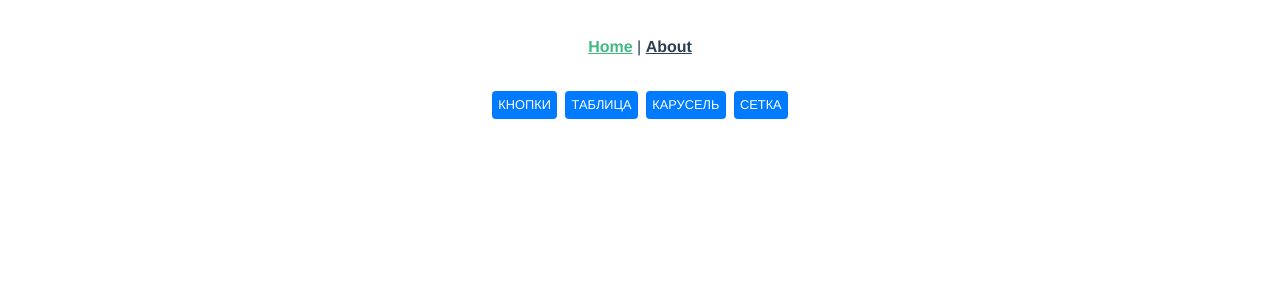
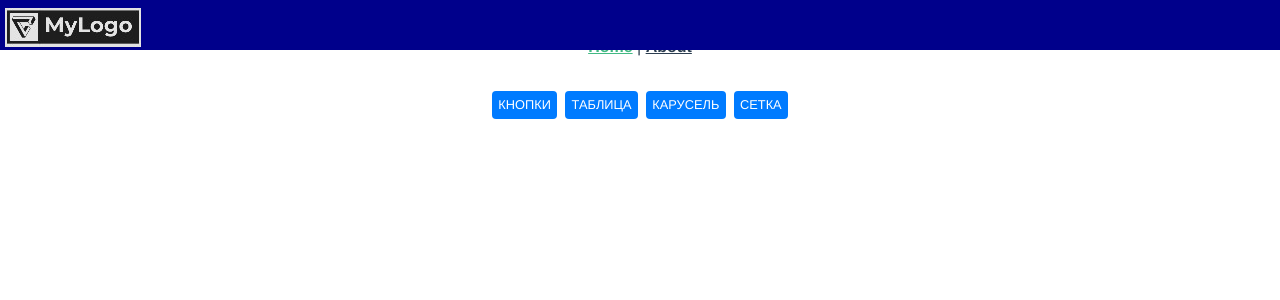
Before and after one commit to BolotinAlexey/UI-library, a Vue app: page / in a window 1280 px wide. Shown: the top 300 px of the page. Built offline with nearby package versions, Linux system fonts and the light colour scheme.

Commit message:
Создан новый компонент Navbar. С помощью него и роутера в Home созданы ссылки на сомпоненты-страницы(документацию).Сама документация еще не сделана

```diff
--- a/src/components/DataTable.vue
+++ b/src/components/DataTable.vue
@@ -94,8 +94,8 @@
 
             resort(el) {
                 let currentState = this.sortState.get(el);
-                const countSearch=this.initSortState();
-                currentState=(currentState + 1) % (countSearch+1);
+                const countSort=this.initSortState();
+                currentState=(currentState + 1) % (countSort+1);
                  this.sortState.set(el, currentState);
                 this.sortData=this.searchData.slice().sort((a, b) => {
                     if (typeof (a[el.value]) === "number") {
@@ -112,7 +112,7 @@
                 const arraySearchFields = (this.search.fields != null)
                     ? this.search.fields
                     : this.columns.map(item => item.value);
-                const arrayFilters = (this.search.filters == null)
+                const arrayFilters = (this.search.filters != null)
                     ? this.search.filters
                     : [v => v];
                 return this.items.filter(us => {
--- a/src/components/MyModal.vue
+++ b/src/components/MyModal.vue
@@ -12,16 +12,8 @@
                     :class="{hide: isHide}">
                 <div>
                 <slot >
-                    <div>Lorem ipsum dolor sit amet, consectetur adipisicing elit. A, ab alias assumenda corporis
-                        ducimus
-                        eos error esse excepturi, libero magni, placeat praesentium qui quo rerum tempore veniam
-                        veritatis
-                        vitae voluptas?
-                    </div>
-                    <div>At blanditiis commodi deleniti dicta doloremque doloribus dolorum esse et excepturi explicabo
-                        harum
-                        ipsum iste iure laborum, maiores nisi nobis non officia possimus, quas similique, velit veniam
-                        voluptas! Dolorem, magni!
+                    <div>
+                        default text
                     </div>
                 </slot></div>
                 <MyButton
--- /dev/null
+++ b/src/components/Navbar.vue
@@ -0,0 +1,116 @@
+<template>
+    <div class="containerNav">
+        <div class="navForMobile">
+            <div class="brand">
+                <slot name="brand">
+                </slot>
+            </div>
+            <div class="buttonBurger">
+                <button @click="isBurger=!isBurger">
+                    <i class="fas fa-bars"
+                    v-if="!isBurger"></i>
+                    <i class="fas fa-times-circle"
+                       v-if="isBurger"></i>
+                </button>
+
+            </div>
+        </div>
+
+        <div class="menu"
+             v-if="isBurger">
+            <slot name="menu">
+            </slot>
+        </div>
+    </div>
+</template>
+
+<script lang="ts">
+    export default {
+        name: "Navbar",
+        data() {
+            return {
+                isBurger :false,
+            }
+        },
+        computed:{
+            hideMenu() {
+
+            }
+        }
+    }
+</script>
+
+<style scoped lang="less">
+    .containerNav {
+        position: absolute;
+        top: 0;
+        left: 0;
+        width: 100vw;
+        color: wheat;
+        background-color: darkblue;
+        display: flex;
+        flex-direction: column;
+        justify-content: start;
+        align-items: center;
+
+        @media (min-width: 731px) {
+            flex-direction: row;
+            justify-content: space-between;
+            height: 50px;
+
+        }
+    }
+
+    .menu {
+        display: flex;
+        @media (max-width: 732px) {
+            flex-direction: column;
+        }
+    }
+
+    a {
+        color: wheat;
+        text-decoration: none;
+        margin: 4px;
+
+        &:hover,
+        &:focus {
+            filter: saturate(1000%);
+        }
+
+        &:active {
+            transform: scale(1.1);
+        }
+    }
+
+    .navForMobile {
+        width: 100vw;
+        height: 50px;
+        display: flex;
+        flex-direction: row;
+        align-items: center;
+        justify-content: space-between;
+        @media (max-width: 732px) {
+            border: white 2px solid;
+        }
+    }
+
+    .brand {
+        margin: 0 0 5px 5px;
+        height: 30px;
+    }
+
+     .buttonBurger {
+        @media (min-width: 731px) {
+            display: none;
+        }
+        button{
+            background-color: darkblue;
+            margin: 5px;
+        }
+    }
+    .hide{
+        display: none;
+    }
+
+</style>
--- a/src/router/index.ts
+++ b/src/router/index.ts
@@ -1,6 +1,7 @@
 import Vue from 'vue';
 import VueRouter, { RouteConfig } from 'vue-router';
 import Home from '../views/Home.vue';
+import MyButtonView from '../views/MyButtonView.vue';
 
 Vue.use(VueRouter);
 
@@ -18,6 +19,31 @@ const routes: RouteConfig[] = [
     // which is lazy-loaded when the route is visited.
     component: () => import(/* webpackChunkName: "about" */ '../views/About.vue'),
   },
+  {
+    path: '/button',
+    name: 'MyButtonView',
+    component: () => import(/* webpackChunkName: "button" */ '../views/MyButtonView.vue'),
+  },
+  {
+    path: '/grid',
+    name: 'MyGridView',
+    component: () => import(/* webpackChunkName: "grid" */'../views/MyGridView.vue'),
+  },
+  {
+    path: '/modal',
+    name: 'Modal',
+    component: () => import(/* webpackChunkName: "modal" */ '../views/MyModalView.vue'),
+  },
+  {
+    path: '/carousel',
+    name: 'Carousel',
+    component: () => import(/* webpackChunkName: "carousel" */ '../views/MyCarouselView.vue'),
+  },
+  {
+    path: '/table',
+    name: 'Table',
+    component: () => import(/* webpackChunkName: "table" */ '../views/MyTableView.vue'),
+  },
 ];
 
 const router = new VueRouter({
--- a/src/views/About.vue
+++ b/src/views/About.vue
@@ -1,5 +1,5 @@
 <template>
   <div class="about">
-    <h1>This is an about page</h1>
+    <h1>This</h1>
   </div>
 </template>
--- a/src/views/Home.vue
+++ b/src/views/Home.vue
@@ -1,9 +1,17 @@
 <template>
     <div class="home">
-        <!--    <img alt="Vue logo" src="../assets/logo.png">-->
-        <!--    <HelloWorld msg="Welcome to Your Vue.js App"/>-->
-
-        <!--            Modal window with buttons inside-->
+        <Navbar>
+            <template v-slot:brand>
+                <img src="../assets/myLogo.png" alt="logo"/>
+            </template>
+            <template v-slot:menu>
+                <router-link to="/button">MyButton</router-link>
+                <router-link to="/grid">MyGrid</router-link>
+                <router-link to="/modal">MyModal</router-link>
+                <router-link to="/carousel">MyCarousel</router-link>
+                <router-link to="/table">MyTable</router-link>
+            </template>
+        </Navbar>
         <MyModal
                 :txtBtn=btn
                 @open="showOpen"
@@ -80,7 +88,7 @@
 </template>
 
 <script>
-
+    import Navbar from '@/components/Navbar.vue'
     import DataTable from '@/components/DataTable.vue'
     import HelloWorld from '@/components/HelloWorld.vue'
     import MyModal from '@/components/MyModal.vue'
@@ -92,6 +100,7 @@
     export default {
         name: 'Home',
         components: {
+            Navbar,
             HelloWorld,
             MyButton,
             DataTable,
--- /dev/null
+++ b/src/views/MyButtonView.vue
@@ -0,0 +1,15 @@
+<template>
+    <div class="btnView">
+        dfhsjfhdjfhjsdhf
+    </div>
+</template>
+
+<script>
+    export default Vue.extend({
+        name: "MyButtonView"
+    })
+</script>
+
+<style scoped>
+
+</style>
--- /dev/null
+++ b/src/views/MyCarouselView.vue
@@ -0,0 +1,13 @@
+<template>
+
+</template>
+
+<script>
+    export default {
+        name: "MyCarouselView"
+    }
+</script>
+
+<style scoped>
+
+</style>
--- /dev/null
+++ b/src/views/MyGridView.vue
@@ -0,0 +1,14 @@
+<template>
+    <div class="about">
+        <h1> page</h1>
+    </div></template>
+
+<script>
+    export default Vue.extend({
+        name: "MyGridView"
+    })
+</script>
+
+<style scoped>
+
+</style>
--- /dev/null
+++ b/src/views/MyModalView.vue
@@ -0,0 +1,13 @@
+<template>
+
+</template>
+
+<script>
+    export default {
+        name: "MyModalView"
+    }
+</script>
+
+<style scoped>
+
+</style>
--- /dev/null
+++ b/src/views/MyTableView.vue
@@ -0,0 +1,13 @@
+<template>
+
+</template>
+
+<script>
+    export default {
+        name: "MyTableView"
+    }
+</script>
+
+<style scoped>
+
+</style>
```
Also changed, not shown: styles/modal.css (+1 -6 lines), src/assets/myLogo.png (added), 1 other file (tests, documents, lock files or other folders).
